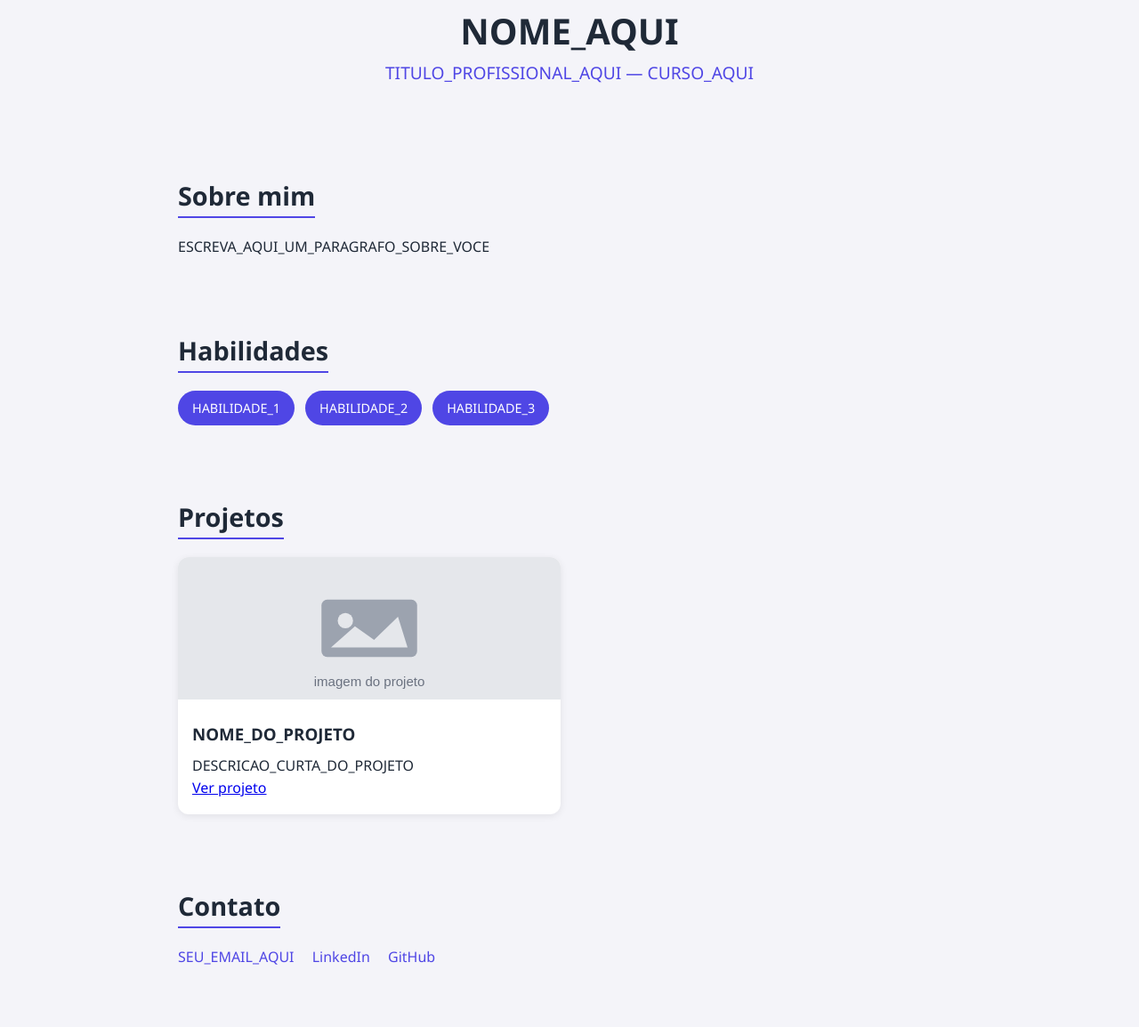
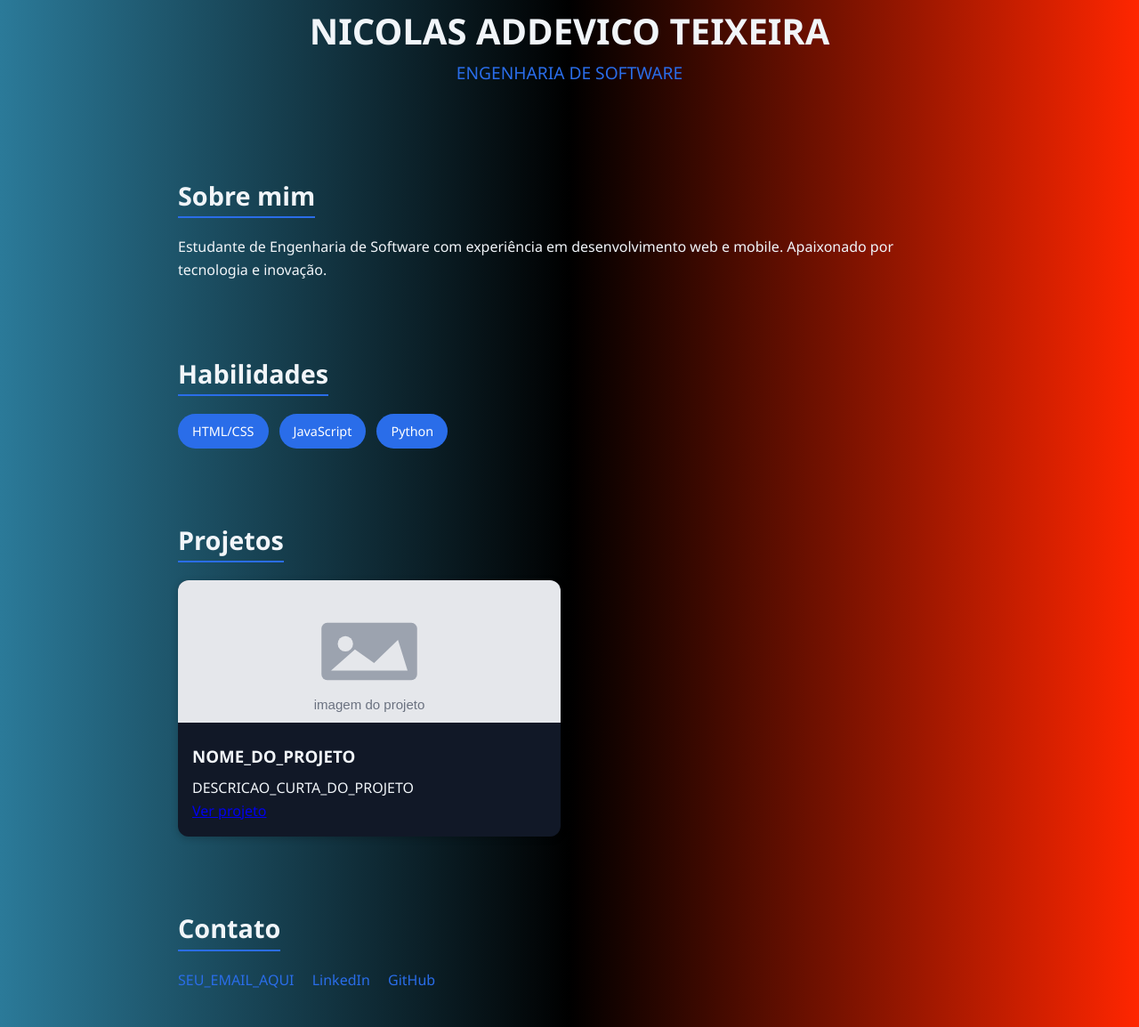
Before and after one commit to Nicolas-Add/meu-portfolio--Oficina, a plain HTML site: page index.html in a window 1280 px wide. Shown: the part 235-1389 px from the top of the page at 89% size. Before the commit the page ends 1364 px from the top, so only its background shows below. Drawn offline with Linux system fonts and the light colour scheme.

Commit message:
Alterações de dados e background

```diff
--- a/index.html
+++ b/index.html
@@ -3,7 +3,7 @@
 <head>
   <meta charset="UTF-8">
   <meta name="viewport" content="width=device-width, initial-scale=1.0">
-  <title>Portfólio de NOME_AQUI</title>
+  <title>Portfólio de Nicolas Addevico Teixeira</title>
   <link rel="stylesheet" href="style.css">
 </head>
 <body>
@@ -11,9 +11,9 @@
   <!-- ======================= HERO ======================= -->
   <header class="hero">
     <div class="container">
-      <img src="assets/foto-perfil.svg" alt="Foto de NOME_AQUI">
-      <h1>NOME_AQUI</h1>
-      <p>TITULO_PROFISSIONAL_AQUI — CURSO_AQUI</p>
+      <img src="assets/foto_capa.jpg" alt="Foto de Nicolas Addevico Teixeira">
+      <h1>NICOLAS ADDEVICO TEIXEIRA</h1>
+      <p>ENGENHARIA DE SOFTWARE</p>
     </div>
   </header>
 
@@ -22,16 +22,16 @@
     <!-- ===================== SOBRE MIM ===================== -->
     <section class="sobre">
       <h2>Sobre mim</h2>
-      <p>ESCREVA_AQUI_UM_PARAGRAFO_SOBRE_VOCE</p>
+      <p>Estudante de Engenharia de Software com experiência em desenvolvimento web e mobile. Apaixonado por tecnologia e inovação.</p>
     </section>
 
     <!-- ==================== HABILIDADES ==================== -->
     <section class="habilidades">
       <h2>Habilidades</h2>
       <div class="habilidades-lista">
-        <span>HABILIDADE_1</span>
-        <span>HABILIDADE_2</span>
-        <span>HABILIDADE_3</span>
+        <span>HTML/CSS</span>
+        <span>JavaScript</span>
+        <span>Python</span>
       </div>
     </section>
 
--- a/style.css
+++ b/style.css
@@ -1,65 +1,155 @@
+
 /* ===================================================== */
-/*  MUDE A COR DE FUNDO AQUI (Missão 1.3)                */
+/* CORES DO PORTFÓLIO                                    */
 /* ===================================================== */
+
 :root {
-  --cor-fundo: #f4f4f9;
-  --cor-destaque: #4f46e5;
-  --cor-texto: #1f2937;
-  --cor-card: #ffffff;
+  --cor-fundo: linear-gradient(90deg,rgba(43, 122, 153, 1) 0%, rgba(0, 0, 0, 1) 50%, rgba(255, 38, 0, 1) 100%);
+  --cor-destaque: #2a6de9;
+  --cor-texto: #f1f5f9;
+  --cor-card: #111827;
 }
 
-* { margin: 0; padding: 0; box-sizing: border-box; }
+/* ===================================================== */
+/* CONFIGURAÇÕES GERAIS                                  */
+/* ===================================================== */
+
+* {
+  margin: 0;
+  padding: 0;
+  box-sizing: border-box;
+}
 
 body {
   font-family: 'Segoe UI', system-ui, sans-serif;
-  background-color: var(--cor-fundo);
+  background: var(--cor-fundo);
+  background-attachment: fixed;
   color: var(--cor-texto);
   line-height: 1.6;
+  min-height: 100vh;
 }
 
-.container { max-width: 960px; margin: 0 auto; padding: 0 20px; }
+.container {
+  max-width: 960px;
+  margin: 0 auto;
+  padding: 0 20px;
+}
 
-/* Hero */
-.hero { text-align: center; padding: 60px 20px; }
+/* ===================================================== */
+/* HERO                                                  */
+/* ===================================================== */
+
+.hero {
+  text-align: center;
+  padding: 60px 20px;
+}
+
 .hero img {
-  width: 150px; height: 150px; border-radius: 50%;
-  object-fit: cover; border: 4px solid var(--cor-destaque);
+  width: 150px;
+  height: 150px;
+  border-radius: 50%;
+  object-fit: cover;
+  border: 4px solid var(--cor-destaque);
 }
-.hero h1 { font-size: 2.5rem; margin-top: 20px; }
-.hero p { font-size: 1.2rem; color: var(--cor-destaque); }
 
-/* Seções */
-section { padding: 40px 20px; }
+.hero h1 {
+  font-size: 2.5rem;
+  margin-top: 20px;
+}
+
+.hero p {
+  font-size: 1.2rem;
+  color: var(--cor-destaque);
+}
+
+/* ===================================================== */
+/* SEÇÕES                                                */
+/* ===================================================== */
+
+section {
+  padding: 40px 20px;
+}
+
 section h2 {
-  font-size: 1.8rem; margin-bottom: 20px;
+  font-size: 1.8rem;
+  margin-bottom: 20px;
   border-bottom: 2px solid var(--cor-destaque);
   display: inline-block;
 }
 
-/* Habilidades */
-.habilidades-lista { display: flex; flex-wrap: wrap; gap: 12px; }
-.habilidades-lista span {
-  background: var(--cor-destaque); color: #fff;
-  padding: 8px 16px; border-radius: 20px; font-size: 0.9rem;
+/* ===================================================== */
+/* HABILIDADES                                           */
+/* ===================================================== */
+
+.habilidades-lista {
+  display: flex;
+  flex-wrap: wrap;
+  gap: 12px;
 }
 
-/* Projetos */
+.habilidades-lista span {
+  background: var(--cor-destaque);
+  color: #fff;
+  padding: 8px 16px;
+  border-radius: 20px;
+  font-size: 0.9rem;
+}
+
+/* ===================================================== */
+/* PROJETOS                                              */
+/* ===================================================== */
+
 .projetos-grid {
-  display: grid; grid-template-columns: repeat(2, 1fr); gap: 20px;
+  display: grid;
+  grid-template-columns: repeat(2, 1fr);
+  gap: 20px;
 }
+
 .card-projeto {
-  background: var(--cor-card); border-radius: 12px; overflow: hidden;
-  box-shadow: 0 2px 8px rgba(0,0,0,0.08);
+  background: var(--cor-card);
+  border-radius: 12px;
+  overflow: hidden;
+  box-shadow: 0 2px 8px rgba(0, 0, 0, 0.2);
 }
-.card-projeto img { width: 100%; height: 160px; object-fit: cover; }
-.card-projeto .conteudo { padding: 16px; }
-.card-projeto h3 { margin-bottom: 8px; }
 
-/* Contato */
-.contato a { color: var(--cor-destaque); text-decoration: none; margin-right: 16px; }
+.card-projeto img {
+  width: 100%;
+  height: 160px;
+  object-fit: cover;
+}
 
-/* Responsividade (Q3 do quiz) */
+.card-projeto .conteudo {
+  padding: 16px;
+}
+
+.card-projeto h3 {
+  margin-bottom: 8px;
+}
+
+/* ===================================================== */
+/* CONTATO                                               */
+/* ===================================================== */
+
+.contato a {
+  color: var(--cor-destaque);
+  text-decoration: none;
+  margin-right: 16px;
+}
+
+.contato a:hover {
+  text-decoration: underline;
+}
+
+/* ===================================================== */
+/* RESPONSIVIDADE                                        */
+/* ===================================================== */
+
 @media (max-width: 600px) {
-  .hero h1 { font-size: 1.8rem; }
-  .projetos-grid { grid-template-columns: 1fr; }
+  .hero h1 {
+    font-size: 1.8rem;
+  }
+
+  .projetos-grid {
+    grid-template-columns: 1fr;
+  }
 }
```
Also changed, not shown: assets/foto_capa.jpg (added).
